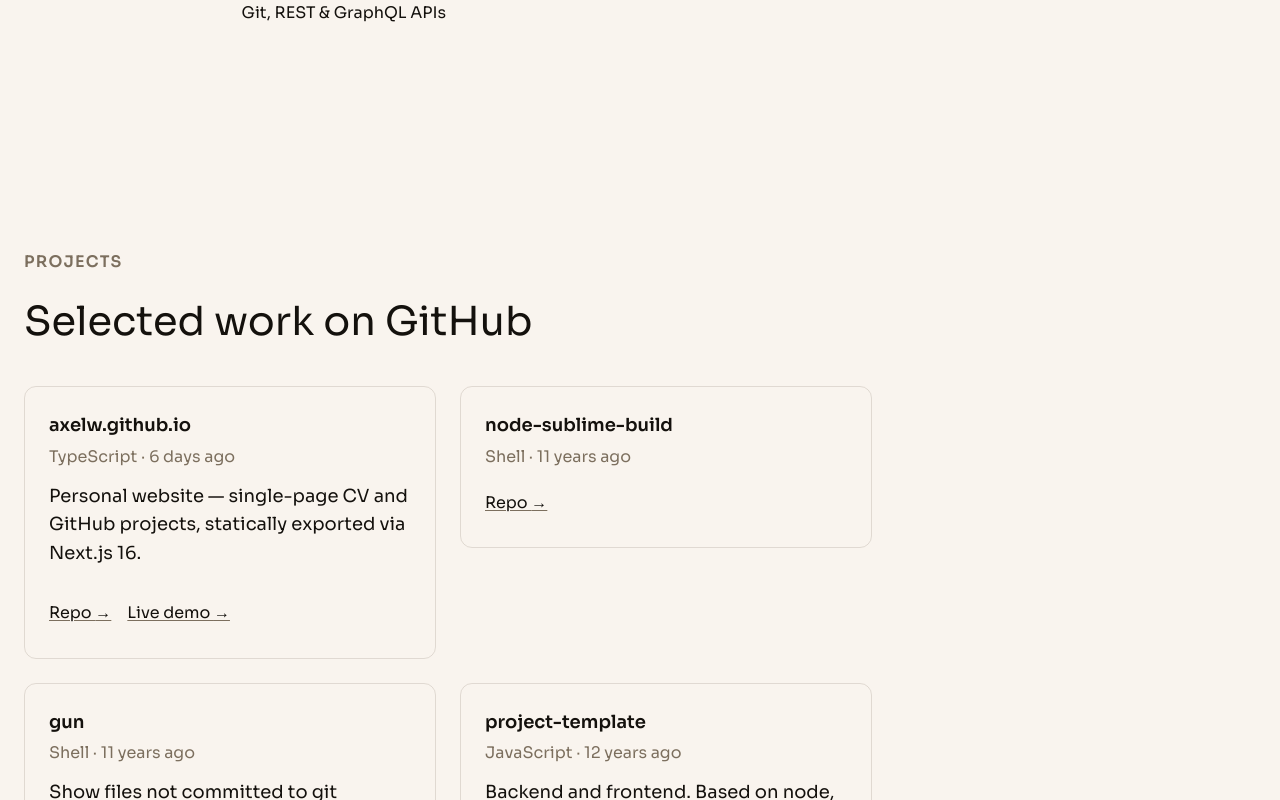
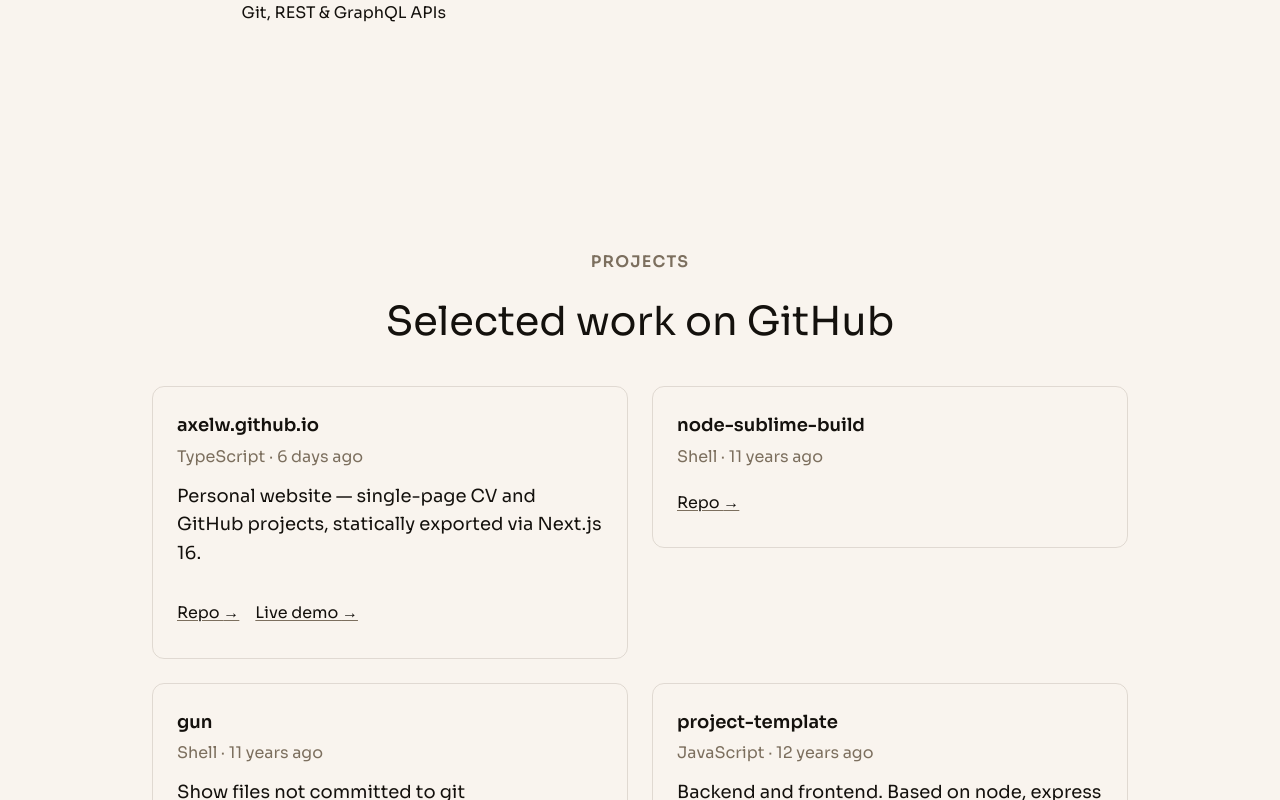
Before and after one commit to axelwaserman/axelwaserman.github.io, a Next.js app: page / in a window 1280 px wide. Shown: the part 2660-3460 px from the top of the page. Built offline with nearby package versions, Linux system fonts and the light colour scheme; no server answers.

Commit message:
feat(05-07): re-center Projects section per D-02
- Outer section: max-w-4xl -> max-w-5xl mx-auto.
- Eyebrow div: add text-center.
- h2 heading: add text-center.
- Card grid (grid-cols-1 sm:grid-cols-2 gap-6) preserved verbatim;
  cards stay internally left-aligned.

```diff
--- a/src/components/projects/Projects.tsx
+++ b/src/components/projects/Projects.tsx
@@ -9,14 +9,14 @@
     <section
       id="projects"
       aria-labelledby="projects-heading"
-      className="py-[var(--space-section)] px-6 max-w-4xl scroll-mt-16"
+      className="py-[var(--space-section)] px-6 max-w-5xl mx-auto scroll-mt-16"
     >
-      <div className="text-[length:var(--text-ui)] font-semibold text-[var(--color-muted)] uppercase tracking-[0.08em] mb-4">
+      <div className="text-[length:var(--text-ui)] font-semibold text-[var(--color-muted)] uppercase tracking-[0.08em] mb-4 text-center">
         Projects
       </div>
       <h2
         id="projects-heading"
-        className="font-[var(--font-heading)] text-[length:var(--text-heading)] mb-8"
+        className="font-[var(--font-heading)] text-[length:var(--text-heading)] mb-8 text-center"
       >
         Selected work on GitHub
       </h2>
```
